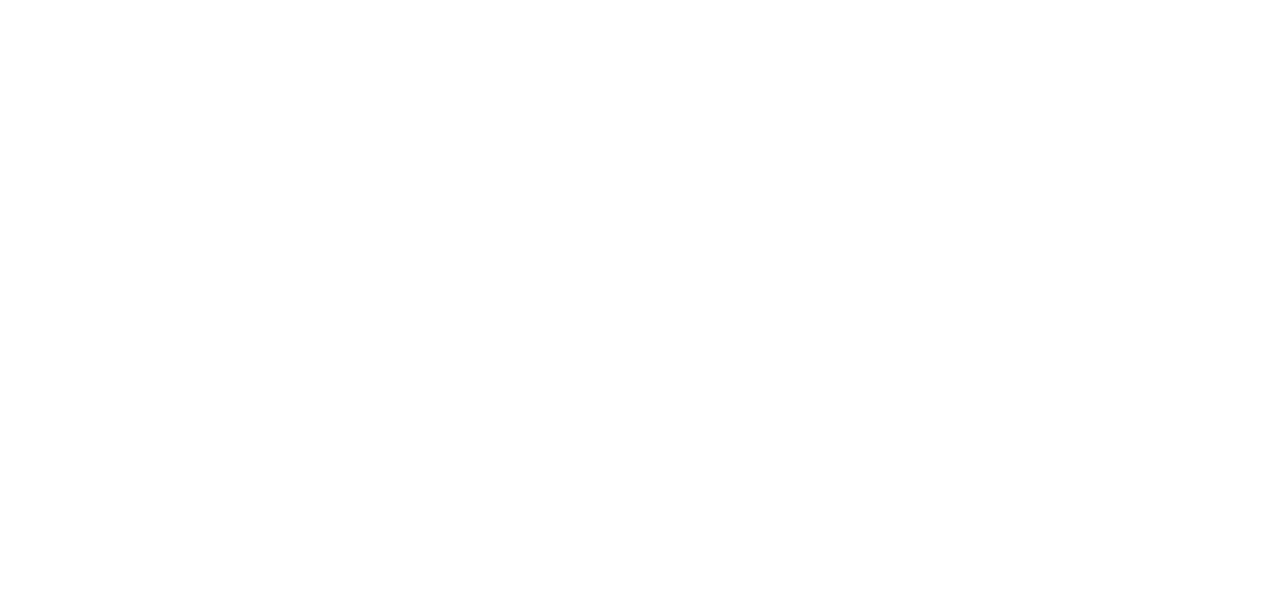
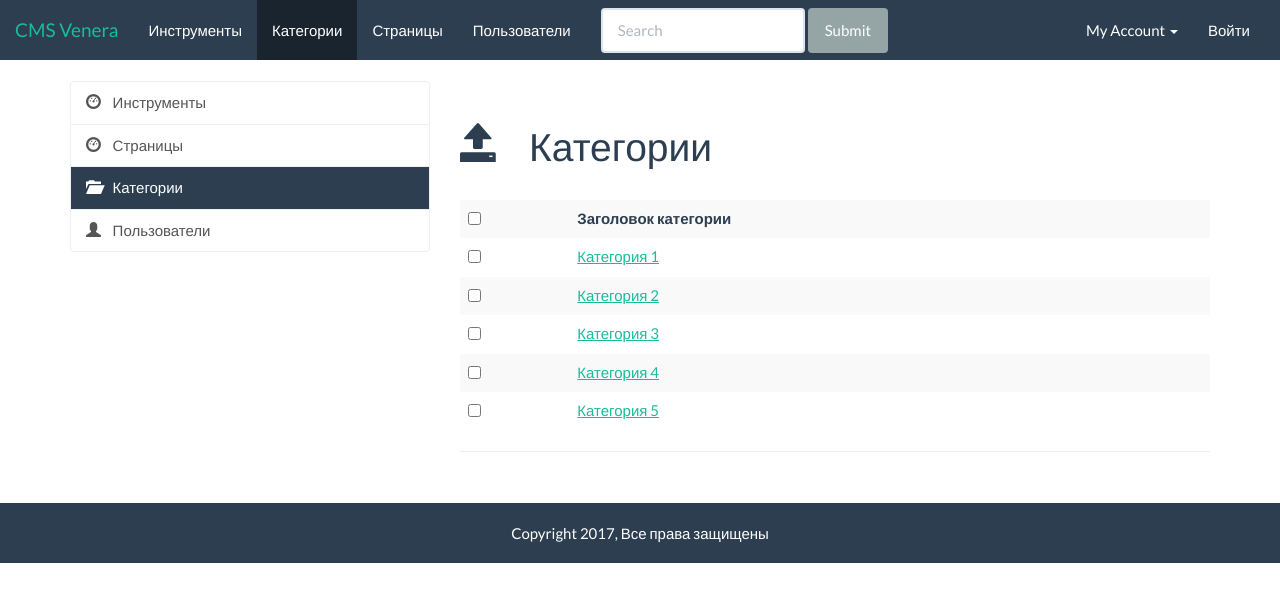
Before and after one commit to Belchenkov/CMS-Venera, a plain HTML site: page categories.html in a window 1280 px wide. Drawn offline with Linux system fonts and the light colour scheme.

Commit message:
Add Categories

```diff
--- a/categories.html
+++ b/categories.html
@@ -0,0 +1,128 @@
+<!DOCTYPE html>
+<html lang="en">
+<head>
+    <meta charset="utf-8">
+    <meta http-equiv="X-UA-Compatible" content="IE=edge">
+    <meta name="viewport" content="width=device-width, initial-scale=1">
+    <!-- The above 3 meta tags *must* come first in the head; any other head content must come *after* these tags -->
+
+    <title>CMS Venera : Категории</title>
+
+    <!-- Bootstrap core CSS -->
+    <link href="css/bootstrap.min.css" rel="stylesheet">
+    <!-- Custom styles for this template -->
+    <link href="css/main.css" rel="stylesheet">
+</head>
+
+<body>
+
+<nav class="navbar navbar-default">
+    <div class="container-fluid">
+        <div class="navbar-header">
+            <button type="button" class="navbar-toggle collapsed" data-toggle="collapse" data-target="#bs-example-navbar-collapse-1">
+                <span class="sr-only">Toggle navigation</span>
+                <span class="icon-bar"></span>
+                <span class="icon-bar"></span>
+                <span class="icon-bar"></span>
+            </button>
+            <a class="navbar-brand" href="#">CMS Venera</a>
+        </div>
+
+        <div class="collapse navbar-collapse" id="bs-example-navbar-collapse-1">
+            <ul class="nav navbar-nav">
+                <li><a href="index.html">Инструменты</a></li>
+                <li class="active"><a href="categories.html">Категории</a></li>
+                <li><a href="pages.html">Страницы</a></li>
+                <li><a href="users.html">Пользователи</a></li>
+            </ul>
+            <form class="navbar-form navbar-left" role="search">
+                <div class="form-group">
+                    <input type="text" class="form-control" placeholder="Search">
+                </div>
+                <button type="submit" class="btn btn-default">Submit</button>
+            </form>
+            <ul class="nav navbar-nav navbar-right">
+                <li class="dropdown">
+                    <a href="#" class="dropdown-toggle" data-toggle="dropdown" role="button" aria-expanded="false">My Account <span class="caret"></span></a>
+                    <ul class="dropdown-menu" role="menu">
+                        <li><a href="#">Профиль</a></li>
+                    </ul>
+                </li>
+                <li><a href="login.html">Войти</a></li>
+            </ul>
+        </div>
+    </div>
+</nav>
+<section>
+    <div class="container">
+        <div class="row">
+            <div class="col-md-4">
+                <div class="list-group">
+                    <a href="#" class="list-group-item">
+                        <i class="glyphicon glyphicon-dashboard"></i> &nbsp;&nbsp; Инструменты
+                    </a>
+                    <a href="#" class="list-group-item">
+                        <i class="glyphicon glyphicon-dashboard"></i> &nbsp;&nbsp; Страницы
+                    </a>
+                    <a href="#" class="list-group-item active">
+                        <i class="glyphicon glyphicon-folder-open"></i> &nbsp;&nbsp; Категории
+                    </a>
+                    <a href="#" class="list-group-item">
+                        <i class="glyphicon glyphicon-user"></i> &nbsp;&nbsp; Пользователи
+                    </a>
+                </div>
+            </div><!-- /..col-md-4-->
+            <div class="col-md-8">
+                <h1 class="page-header">
+                    <i class="glyphicon glyphicon-open"></i> &nbsp;&nbsp; Категории
+                </h1>
+
+                <table class="table table-striped">
+                    <tr>
+                        <th><input type="checkbox"></th>
+                        <th>Заголовок категории</th>
+                    </tr>
+                    <tr>
+                        <td><input type="checkbox"></td>
+                        <td><a href="category.html">Категория 1</a></td>
+                    </tr>
+
+                    <tr>
+                        <td><input type="checkbox"></td>
+                        <td><a href="category.html">Категория 2</a></td>
+                    </tr>
+
+                    <tr>
+                        <td><input type="checkbox"></td>
+                        <td><a href="category.html">Категория 3</a></td>
+                    </tr>
+
+                    <tr>
+                        <td><input type="checkbox"></td>
+                        <td><a href="category.html">Категория 4</a></td>
+                    </tr>
+
+                    <tr>
+                        <td><input type="checkbox"></td>
+                        <td><a href="category.html">Категория 5</a></td>
+                    </tr>
+                </table>
+                <hr />
+
+            </div><!-- /..col-md-8-->
+        </div><!-- /.row-->
+    </div><!-- /.container-->
+
+</section>
+
+<footer>
+    Copyright 2017, Все права защищены
+</footer>
+
+<!-- Bootstrap core JavaScript
+================================================== -->
+<!-- Placed at the end of the document so the pages load faster -->
+<script src="js/jquery.min.js"></script>
+<script src="js/bootstrap.js"></script>
+</body>
+</html>
```
Also changed, not shown: pages.html (+8 -2 lines).
